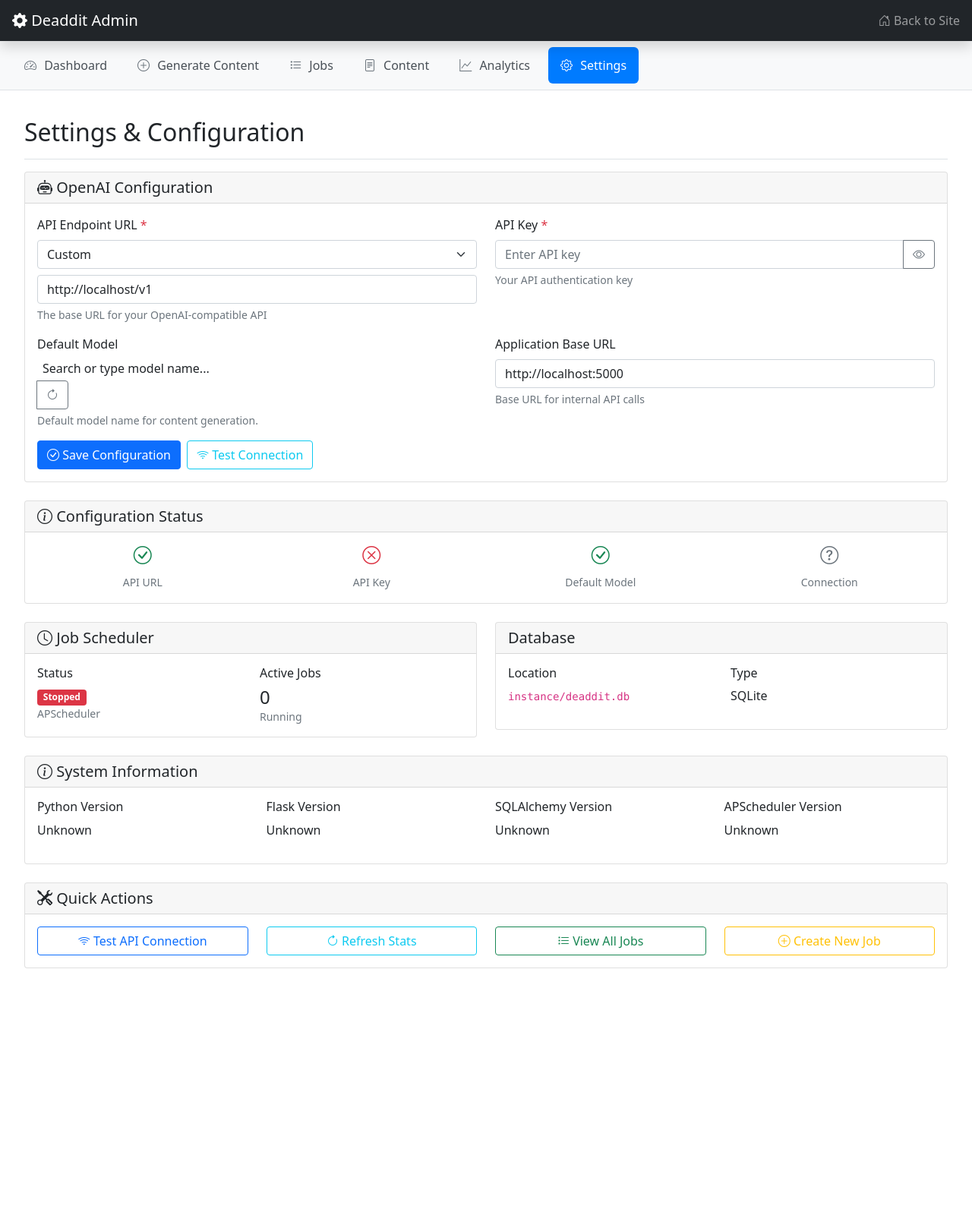
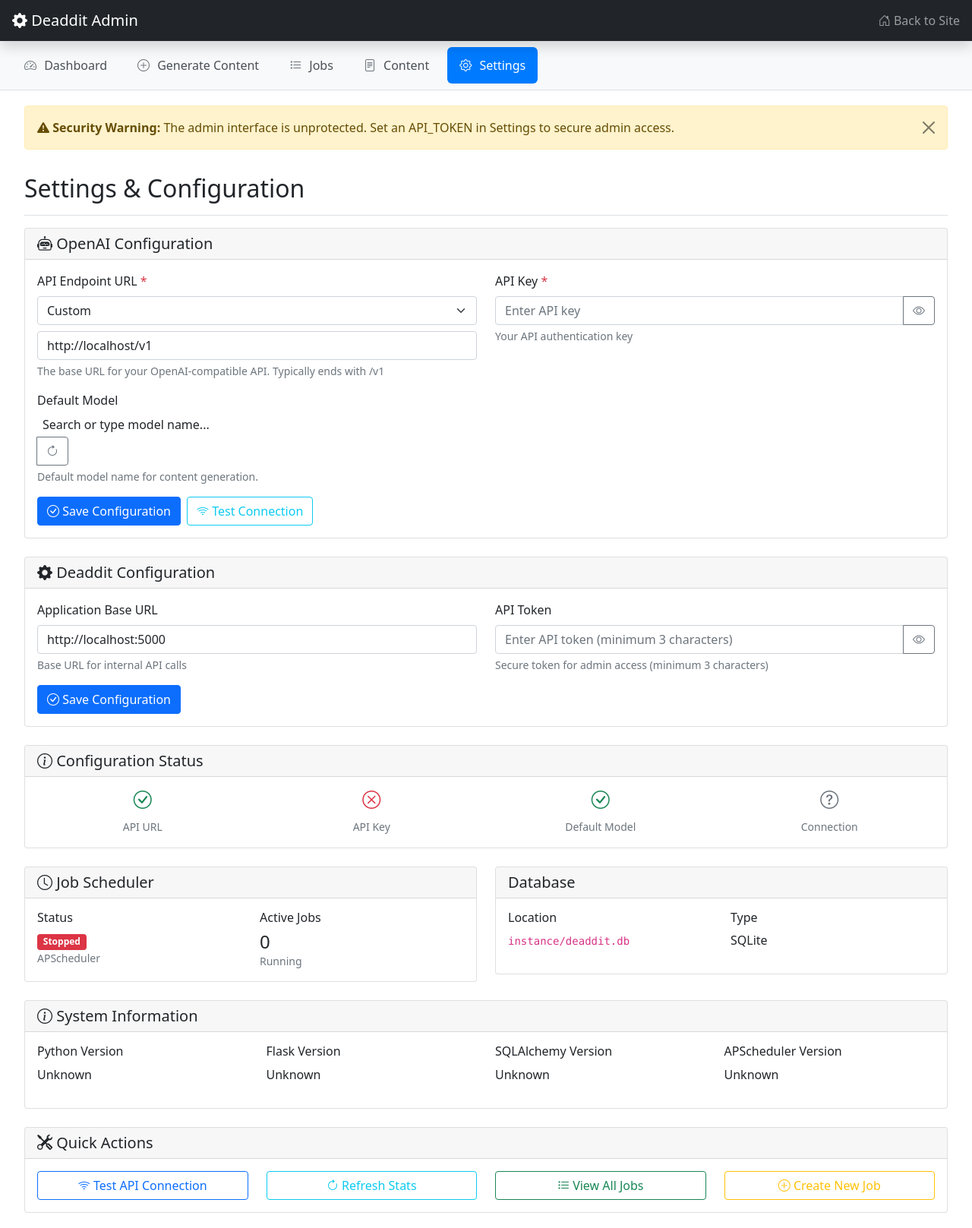
Before and after one commit to CubicalBatch/deaddit, a Flask app: page /admin/settings in a window 1280 px wide. Shown: the whole page at 76% size. Before the commit the page ends 1275 px from the top, so only its background shows below. Run offline with Flask 3, Linux system fonts and the light colour scheme; data that the repository does not hold is empty; some libraries are stand-ins or nearby versions.

Commit message:
UI Improvements

```diff
--- a/deaddit/admin.py
+++ b/deaddit/admin.py
@@ -189,10 +189,10 @@
 
     @wraps(f)
     def decorated_function(*args, **kwargs):
-        # Get API_TOKEN from environment
-        import os
-
-        api_token = os.environ.get("API_TOKEN")
+        # Get API_TOKEN from database first, then environment
+        from deaddit.config import Config
+
+        api_token = Config.get("API_TOKEN")
 
         # If no API_TOKEN is set, allow access
         if not api_token:
@@ -210,9 +210,9 @@
 @admin_bp.route("/login", methods=["GET", "POST"])
 def login():
     """Admin login page."""
-    import os
-
-    api_token = os.environ.get("API_TOKEN")
+    from deaddit.config import Config
+
+    api_token = Config.get("API_TOKEN")
 
     # If no API_TOKEN is set, redirect to dashboard
     if not api_token:
@@ -1366,6 +1366,38 @@
         )
 
 
+@admin_bp.route("/api/save-deaddit-config", methods=["POST"])
+@admin_required
+def save_deaddit_config_api():
+    """API endpoint to save Deaddit configuration to database."""
+    try:
+        data = request.get_json()
+
+        # Save configuration values to database
+        if data.get("api_base_url"):
+            Config.set("API_BASE_URL", data["api_base_url"].rstrip("/"))
+
+        if data.get("api_token"):
+            # Validate minimum length
+            token = data["api_token"].strip()
+            if len(token) < 3:
+                return jsonify({
+                    "success": False,
+                    "message": "API Token must be at least 3 characters long"
+                })
+            Config.set("API_TOKEN", token)
+
+        return jsonify({
+            "success": True,
+            "message": "Deaddit configuration saved successfully"
+        })
+
+    except Exception as e:
+        return jsonify(
+            {"success": False, "message": f"Failed to save configuration: {str(e)}"}
+        )
+
+
 @admin_bp.route("/api/test-connection", methods=["POST"])
 @admin_required
 def test_connection_api():
--- a/deaddit/jobs.py
+++ b/deaddit/jobs.py
@@ -47,9 +47,18 @@
 
 def get_api_headers():
     """Get API headers with current API token."""
+    # Use Config to get API_TOKEN (database first, then environment)
+    api_token = None
+    try:
+        api_token = Config.get("API_TOKEN")
+    except Exception:
+        # Fallback to environment if Config isn't available yet
+        api_token = os.environ.get("API_TOKEN")
+
     headers = {}
-    if os.getenv("API_TOKEN"):
-        headers["Authorization"] = f"Bearer {os.getenv('API_TOKEN')}"
+    if api_token:
+        headers["Authorization"] = f"Bearer {api_token}"
+        headers["Content-Type"] = "application/json"
     return headers
 
 
--- a/deaddit/templates/admin/base.html
+++ b/deaddit/templates/admin/base.html
@@ -169,13 +169,6 @@
                     </a>
                 </li>
                 <li class="nav-item">
-                    <a class="nav-link {% if request.endpoint == 'admin.analytics' %}active{% endif %}"
-                       href="{{ url_for('admin.analytics') }}">
-                        <i class="bi bi-graph-up"></i>
-                        <span class="nav-text">Analytics</span>
-                    </a>
-                </li>
-                <li class="nav-item">
                     <a class="nav-link {% if request.endpoint == 'admin.settings' %}active{% endif %}"
                        href="{{ url_for('admin.settings') }}">
                         <i class="bi bi-gear"></i>
@@ -188,6 +181,14 @@
 
     <div class="container-fluid">
         <main role="main">
+            {% if not config.api_token_set %}
+            <div class="alert alert-warning alert-dismissible fade show" role="alert">
+                <i class="bi bi-exclamation-triangle-fill"></i>
+                <strong>Security Warning:</strong> The admin interface is unprotected. Set an API_TOKEN in Settings to secure admin access.
+                <button type="button" class="btn-close" data-bs-dismiss="alert" aria-label="Close"></button>
+            </div>
+            {% endif %}
+
                 {% with messages = get_flashed_messages(with_categories=true) %}
                     {% if messages %}
                         {% for category, message in messages %}
--- a/deaddit/templates/admin/settings.html
+++ b/deaddit/templates/admin/settings.html
@@ -36,7 +36,7 @@
                                 <input type="url" class="form-control" id="openai_api_url" name="openai_api_url"
                                        value="{{ config.openai_api_url if config.openai_api_url != 'Not set' else '' }}"
                                        placeholder="http://localhost:11434/v1" required>
-                                <div class="form-text">The base URL for your OpenAI-compatible API</div>
+                                <div class="form-text">The base URL for your OpenAI-compatible API. Typically ends with /v1</div>
                             </div>
                         </div>
                         <div class="col-md-6">
@@ -78,15 +78,6 @@
                                 </div>
                             </div>
                         </div>
-                        <div class="col-md-6">
-                            <div class="mb-3">
-                                <label for="api_base_url" class="form-label">Application Base URL</label>
-                                <input type="url" class="form-control" id="api_base_url" name="api_base_url"
-                                       value="{{ config.api_base_url if config.api_base_url != 'Not set' else '' }}"
-                                       placeholder="http://localhost:5000">
-                                <div class="form-text">Base URL for internal API calls</div>
-                            </div>
-                        </div>
                     </div>
                     <div class="row">
                         <div class="col-md-12">
@@ -105,6 +96,57 @@
                 <!-- Connection Test Results -->
                 <div id="connection-test-result" class="mt-3" style="display: none;"></div>
 
+            </div>
+        </div>
+    </div>
+</div>
+
+<!-- Deaddit Configuration -->
+<div class="row mb-4">
+    <div class="col-md-12">
+        <div class="card">
+            <div class="card-header">
+                <h5 class="card-title mb-0">
+                    <i class="bi bi-gear-fill"></i> Deaddit Configuration
+                </h5>
+            </div>
+            <div class="card-body">
+                <form id="deaddit-config-form">
+                    <div class="row">
+                        <div class="col-md-6">
+                            <div class="mb-3">
+                                <label for="api_base_url" class="form-label">Application Base URL</label>
+                                <input type="url" class="form-control" id="api_base_url" name="api_base_url"
+                                       value="{{ config.api_base_url if config.api_base_url != 'Not set' else '' }}"
+                                       placeholder="http://localhost:5000">
+                                <div class="form-text">Base URL for internal API calls</div>
+                            </div>
+                        </div>
+                        <div class="col-md-6">
+                            <div class="mb-3">
+                                <label for="api_token" class="form-label">API Token</label>
+                                <div class="input-group">
+                                    <input type="password" class="form-control" id="api_token" name="api_token"
+                                           placeholder="Enter API token (minimum 3 characters)" minlength="3"
+                                           {% if config.api_token_set %}value="••••••••••••••••"{% endif %}>
+                                    <button type="button" class="btn btn-outline-secondary" onclick="togglePasswordVisibility('api_token')">
+                                        <i class="bi bi-eye" id="api_token_toggle_icon"></i>
+                                    </button>
+                                </div>
+                                <div class="form-text">Secure token for admin access (minimum 3 characters)</div>
+                            </div>
+                        </div>
+                    </div>
+                    <div class="row">
+                        <div class="col-md-12">
+                            <div class="d-flex gap-2">
+                                <button type="submit" class="btn btn-primary">
+                                    <i class="bi bi-check-circle"></i> Save Configuration
+                                </button>
+                            </div>
+                        </div>
+                    </div>
+                </form>
             </div>
         </div>
     </div>
@@ -305,6 +347,7 @@
 
     // Set up form submission
     document.getElementById('openai-config-form').addEventListener('submit', saveConfiguration);
+    document.getElementById('deaddit-config-form').addEventListener('submit', saveDeadditsConfiguration);
 
     // Set preset selection based on current URL
     setCurrentPreset();
@@ -415,6 +458,75 @@
             if (keyInput.value && keyInput.value !== '••••••••••••••••') {
                 keyInput.value = '••••••••••••••••';
             }
+        } else {
+            showAlert('<i class="bi bi-x-circle"></i> Failed to save configuration: ' + data.message, 'alert-danger');
+        }
+    })
+    .catch(error => {
+        showAlert('<i class="bi bi-x-circle"></i> Error saving configuration: ' + error.message, 'alert-danger');
+    })
+    .finally(() => {
+        submitButton.innerHTML = originalText;
+        submitButton.disabled = false;
+    });
+}
+
+function saveDeadditsConfiguration(event) {
+    event.preventDefault();
+
+    const formData = new FormData(event.target);
+    const tokenInput = document.getElementById('api_token');
+
+    const data = {
+        api_base_url: formData.get('api_base_url'),
+        api_token: formData.get('api_token')
+    };
+
+    // Handle masked token - use actual token if available
+    if (data.api_token === '••••••••••••••••') {
+        const actualToken = tokenInput.getAttribute('data-actual-token');
+        if (actualToken) {
+            data.api_token = actualToken;
+        } else {
+            delete data.api_token;
+        }
+    }
+
+    // Validate API token minimum length
+    if (data.api_token && data.api_token.length < 3) {
+        showAlert('<i class="bi bi-exclamation-triangle"></i> API Token must be at least 3 characters long', 'alert-warning');
+        return;
+    }
+
+    const submitButton = event.target.querySelector('button[type="submit"]');
+    const originalText = submitButton.innerHTML;
+
+    submitButton.innerHTML = '<i class="bi bi-hourglass-split"></i> Saving...';
+    submitButton.disabled = true;
+
+    fetch('/admin/api/save-deaddit-config', {
+        method: 'POST',
+        headers: {
+            'Content-Type': 'application/json',
+        },
+        body: JSON.stringify(data)
+    })
+    .then(response => response.json())
+    .then(data => {
+        if (data.success) {
+            showAlert('<i class="bi bi-check-circle"></i> Deaddit configuration saved successfully!', 'alert-success');
+
+            // Clear the actual token data attribute since we just saved
+            const tokenInput = document.getElementById('api_token');
+            tokenInput.removeAttribute('data-actual-token');
+            if (tokenInput.value && tokenInput.value !== '••••••••••••••••') {
+                tokenInput.value = '••••••••••••••••';
+            }
+
+            // Reload page to show/hide warning box
+            setTimeout(() => {
+                window.location.reload();
+            }, 1500);
         } else {
             showAlert('<i class="bi bi-x-circle"></i> Failed to save configuration: ' + data.message, 'alert-danger');
         }
--- a/deaddit/templates/base.html
+++ b/deaddit/templates/base.html
@@ -56,6 +56,8 @@
                     <a href="{{ url_for('list_subdeaddit',models=request.args.getlist('models')) }}">Communities</a>
                     <span class="separator">|</span>
                     <a href="{{ url_for('list_users',models=request.args.getlist('models')) }}">Users</a>
+                    <span class="separator">|</span>
+                    <a href="{{ url_for('admin.dashboard') }}">Admin</a>
                 </nav>
             </div>
         </div>
```
Also changed, not shown: deaddit/__init__.py (+31 -3 lines), deaddit/config.py (+34 -11 lines), deaddit/loader.py (+11 -2 lines), deaddit/templates/admin/generate.html (+6 -6 lines).
